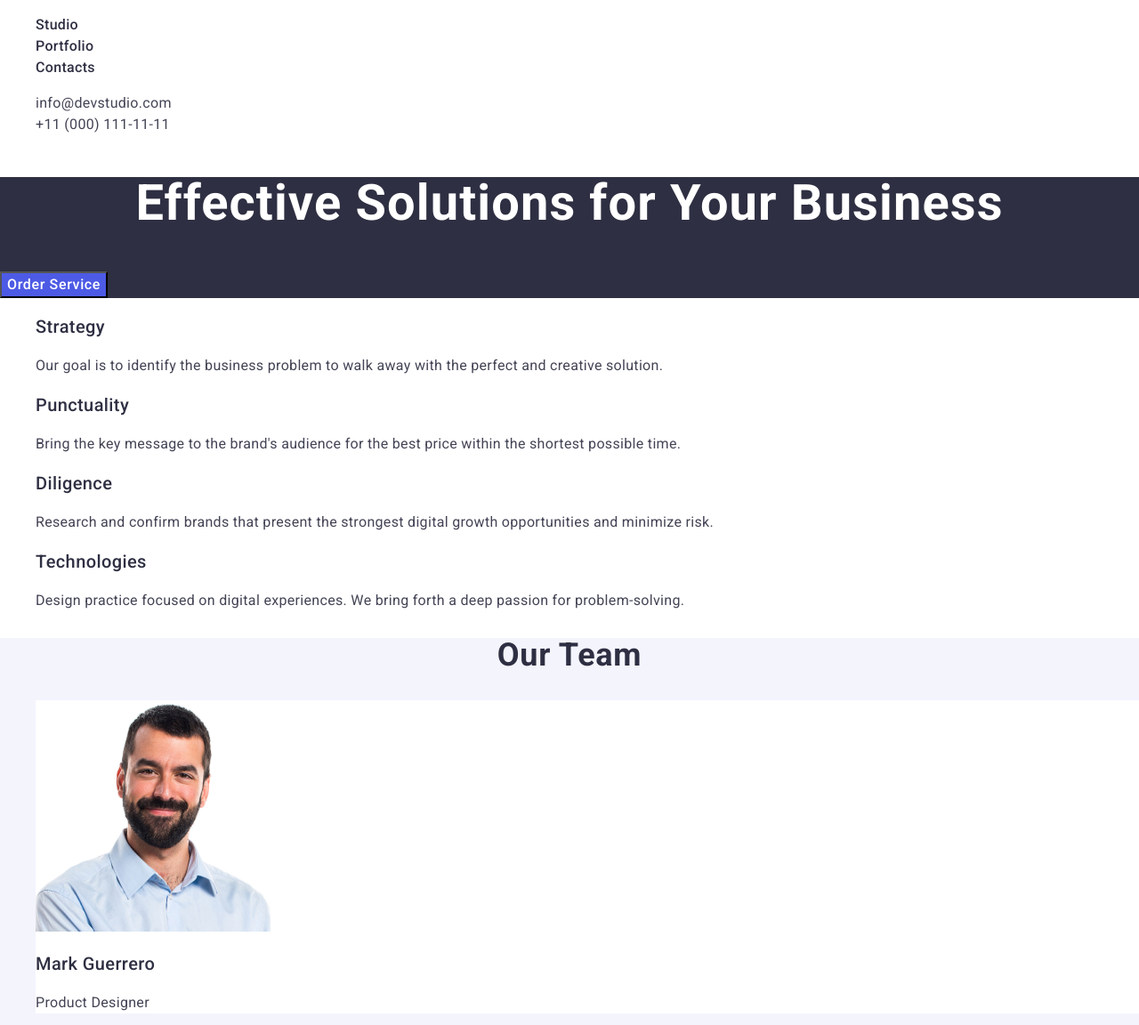
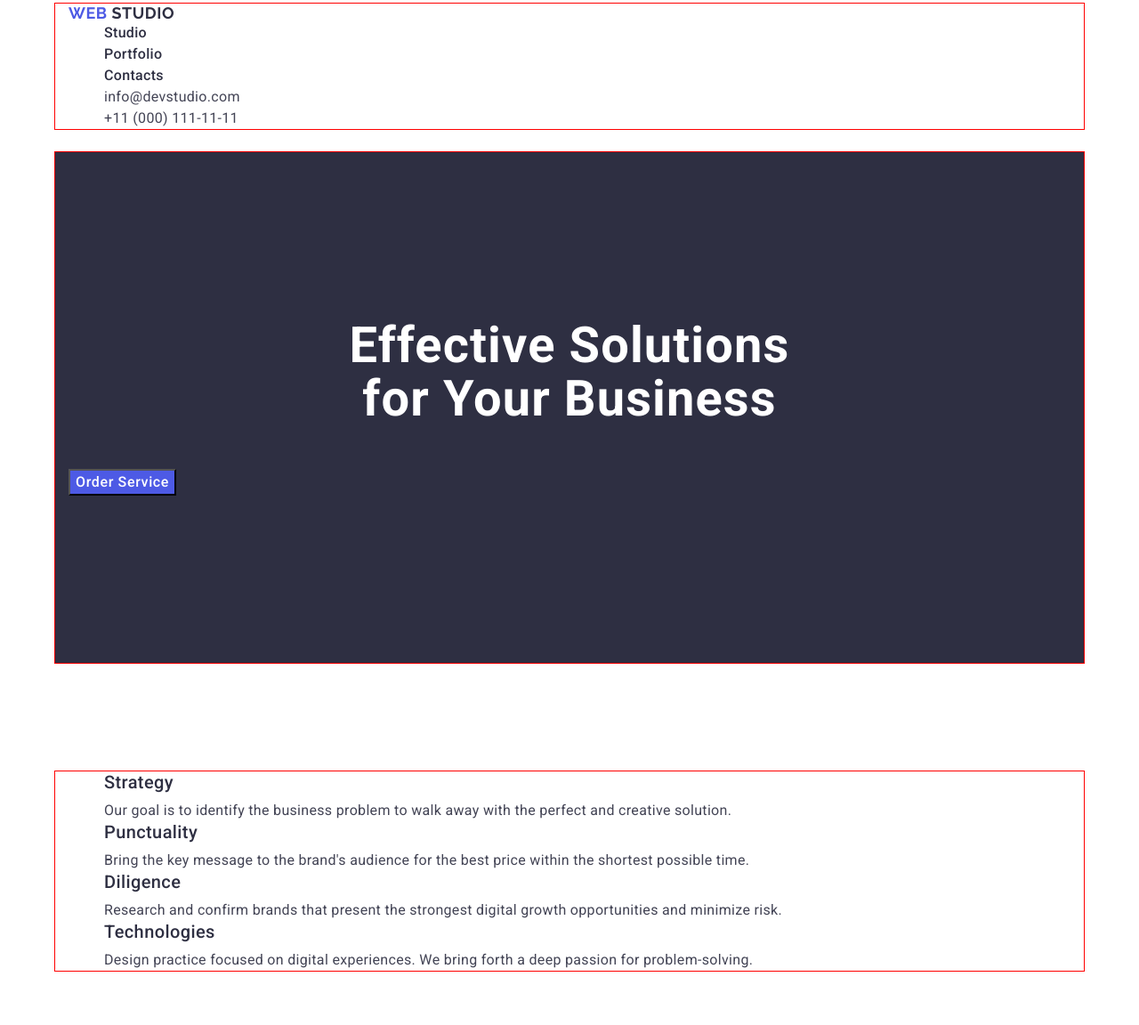
Before and after one commit to AnnaViktorivna/goit-markup-hw-03, a plain HTML site: page index.html in a window 1280 px wide. Shown: the part 21-1173 px from the top of the page at 89% size. Drawn offline with nearby package versions, Linux system fonts and the light colour scheme.

Commit message:
added padding and margin

```diff
--- a/css/styles.css
+++ b/css/styles.css
@@ -4,12 +4,39 @@ body {
   background-color: #ffffff;
 }
 
+p,
+h1,
+h2,
+h3,
+h4,
+ul {
+  margin-top: 0;
+  margin-bottom: 0;
+}
+
+ul {
+  margin-top: 0;
+  margin-bottom: 0;
+  margin-left: 0;
+}
 /**=====HEADER=====*/
+header {
+  padding-top: 24px;
+  padding-bottom: 24px;
+}
+
+.container {
+  width: 100%;
+  max-width: 1158px;
+  padding-left: 15px;
+  padding-right: 15px;
+  margin: 0 auto; /*centred block element */
+  border: 1px solid red;
+}
 .header-logo {
   color: #4d5ae5;
   font-family: "Raleway", sans-serif;
   font-size: 18px;
-  font-weight: 700;
   line-height: 1.17;
   letter-spacing: 0.03em;
   text-transform: uppercase;
@@ -74,8 +101,14 @@ ul {
 /**=========HEADER end===========*/
 
 /**=====section1 =====*/
-.sectiom-main-title {
+.section-main-title {
+  padding: 0;
+}
+
+.container-main-title {
   background-color: #2e2f42;
+  padding-top: 188px;
+  padding-bottom: 188px;
 }
 
 .main-title {
@@ -84,6 +117,7 @@ ul {
   font-size: 56px;
   line-height: 1.07;
   letter-spacing: 0.02em;
+  padding-bottom: 48px;
 }
 
 .body-btn {
@@ -101,6 +135,11 @@ ul {
   background-color: #404bbf;
 }
 /*========section2-hidden-title=========*/
+
+.section-hidden-title {
+  padding-top: 120px;
+  padding-bottom: 120px;
+}
 .description-list {
   list-style: none;
 }
@@ -111,6 +150,7 @@ ul {
   font-weight: 500;
   line-height: 1.2;
   letter-spacing: 0.02em;
+  margin-bottom: 8px;
 }
 
 .description-p {
@@ -134,6 +174,8 @@ ul {
   line-height: 1.11;
   letter-spacing: 0.02em;
   text-transform: capitalize;
+  padding-top: 120px;
+  padding-bottom: 72px;
   text-align: center;
 }
 .team-list {
@@ -141,6 +183,12 @@ ul {
 }
 .team-item {
   background-color: #ffffff;
+  border-radius: 0px 0px 4px 4px;
+  background: var(--WHITE, #fff);
+  box-shadow: 0px 2px 1px 0px rgba(46, 47, 66, 0.08),
+    0px 1px 1px 0px rgba(46, 47, 66, 0.16),
+    0px 1px 6px 0px rgba(46, 47, 66, 0.08);
+  text-align: center;
 }
 
 .team-member {
@@ -149,6 +197,8 @@ ul {
   font-weight: 500;
   line-height: 1.2;
   letter-spacing: 0.02em;
+  padding-top: 32px;
+  padding-bottom: 8px;
 }
 
 .team-p {
@@ -156,12 +206,13 @@ ul {
   font-size: 16px;
   line-height: 1.5;
   letter-spacing: 0.02em;
+  padding-bottom: 32px;
 }
 /**=====section3 end=====*/
 
 /**=====section4 describe portfolio=====*/
 .section-portfolio {
-  background-color: #f4f4fd;
+  background-color: #ffffff;
 }
 .section-portfolio-title {
   color: #2e2f42;
@@ -170,17 +221,25 @@ ul {
   line-height: 1.11;
   letter-spacing: 0.02em;
   text-transform: capitalize;
+  padding-top: 120px;
+  padding-bottom: 72px;
 }
 .section-portfolio-list {
   background-color: #ffffff;
   list-style: none;
 }
+.section-portfolio-item {
+  border: 1px solid var(--CORNFLOWER, #e7e9fc);
+  background: var(--WHITE, #fff);
+}
+
 .section-subtitle {
   color: #2e2f42;
   font-size: 20px;
   line-height: 1.2;
   font-weight: 500;
   letter-spacing: 0.02em;
+  padding: 32px 16px 8px;
 }
 
 .section-portfolio-p {
@@ -188,23 +247,27 @@ ul {
   font-size: 16px;
   line-height: 1.5;
   letter-spacing: 0.02em;
+  padding-left: 16px;
 }
 /**=====section4 end=====*/
 
 /**=====footer=====*/
 .footer {
   background-color: #2e2f42;
+  padding-top: 100px;
+  padding-bottom: 100px;
+  padding-left: 156px;
 }
 
 .footer-logo {
   color: #4d5ae5;
   font-family: Raleway, sans-serif;
   font-size: 18px;
-  font-weight: 700;
   line-height: 1.17;
   letter-spacing: 0.03em;
   text-transform: uppercase;
   text-decoration: none;
+  padding-top: 100px;
 }
 
 .footer-logo-accent {
@@ -212,10 +275,12 @@ ul {
 }
 
 .p-footer {
+  max-width: 264px;
   color: #f4f4fd;
   font-family: Roboto;
   font-size: 16px;
   line-height: 1.5;
   letter-spacing: 0.02em;
+  padding-top: 16px;
 }
 /**=====footer end=====*/
--- a/index.html
+++ b/index.html
@@ -31,6 +31,7 @@
 
   <body>
     <header>
+      <div class="container">
         <nav class="header-navigation">
           <a href="" class="header-logo"
             >Web
@@ -64,23 +65,27 @@
             </li>
           </ul>
         </address>
+      </div>
     </header>
 
     <main>
-      <section class="sectiom-main-title">
-        <h1 class="main-title">Effective Solutions for Your Business</h1>
+      <section class="section-main-title">
+        <div class="container container-main-title">
+          <h1 class="main-title">Effective Solutions<br />for Your Business</h1>
           <button type="button" class="body-btn">Order Service</button>
+        </div>
       </section>
 
-      <section>
+      <section class="section-hidden-title">
+        <div class="container">
           <h2 hidden class="hidden-title">About work</h2>
 
           <ul class="description-list">
             <li class="description-item">
               <h3 class="description-title">Strategy</h3>
               <p class="description-p">
-              Our goal is to identify the business problem to walk away with the
-              perfect and creative solution.
+                Our goal is to identify the business problem to walk away with
+                the perfect and creative solution.
               </p>
             </li>
             <li class="description-item">
@@ -105,9 +110,11 @@
               </p>
             </li>
           </ul>
+        </div>
       </section>
 
       <section class="section-team">
+        <div class="container">
           <h2 class="team">Our Team</h2>
 
           <ul class="team-list">
@@ -155,10 +162,12 @@
               <p class="team-p">UI Designer</p>
             </li>
           </ul>
+        </div>
       </section>
 
       <!--describe portfolio-->
       <section class="section-portfolio">
+        <div class="container">
           <h2 class="section-portfolio-title">Our Portfolio</h2>
           <ul class="section-portfolio-list">
             <li class="section-portfolio-item">
@@ -222,18 +231,21 @@
               <p class="section-portfolio-p">Marketing</p>
             </li>
           </ul>
+        </div>
       </section>
     </main>
 
     <footer class="footer">
+      <div class="container">
         <a href="./index.html" class="footer-logo"
           >Web
           <span class="footer-logo-accent">Studio</span>
         </a>
         <p class="p-footer">
-        Increase the flow of customers and sales for your business with digital
-        marketing & growth solutions.
+          Increase the flow of customers and sales for your business with
+          digital marketing & growth solutions.
         </p>
+      </div>
     </footer>
   </body>
 </html>
```
Lines whose indentation alone changed are shown as unchanged.
